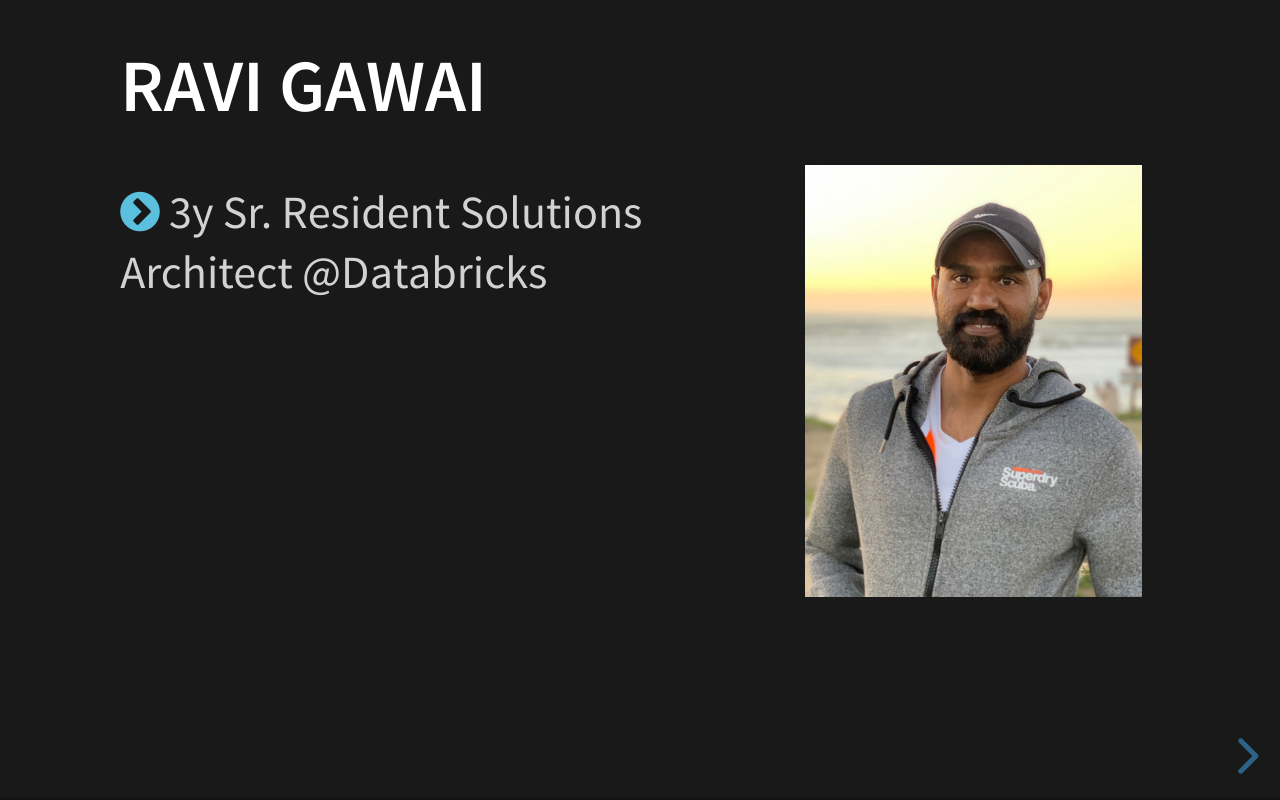
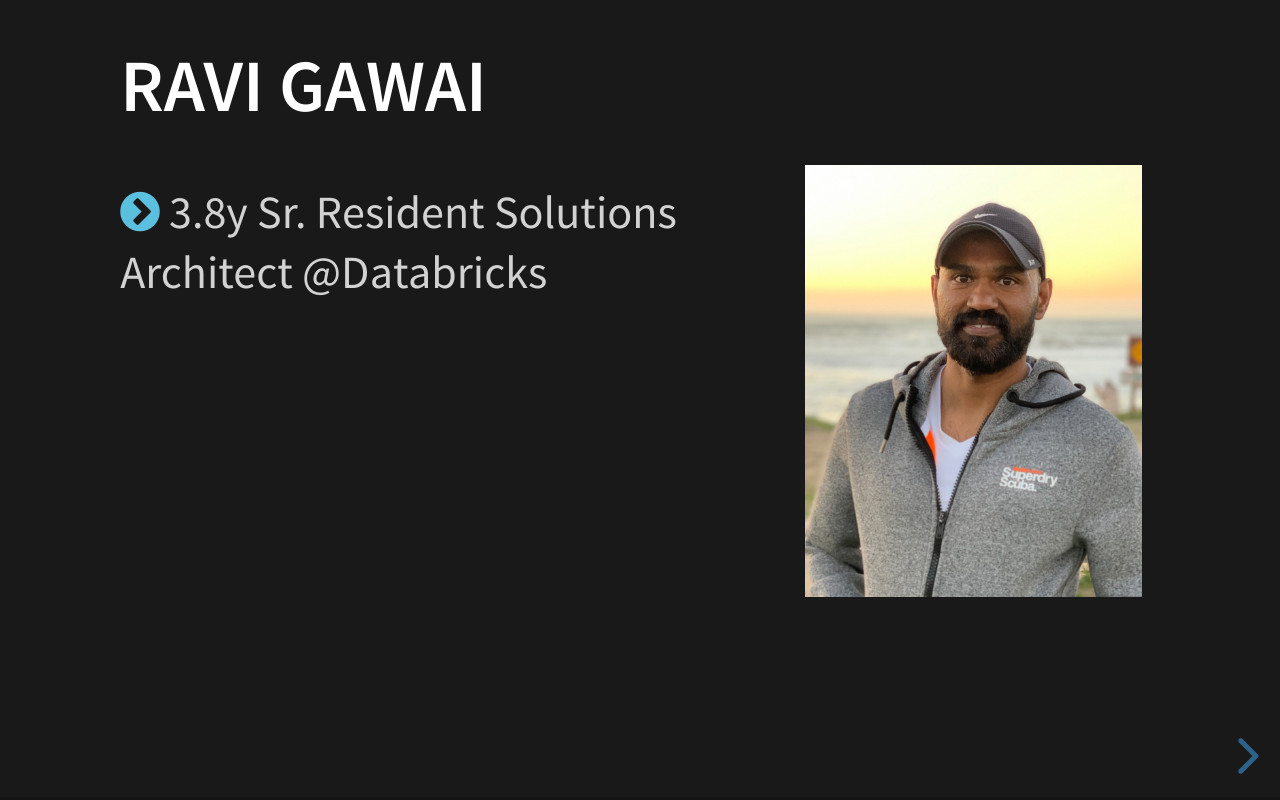
Before and after one commit to ravigawai/Instructor_Ravi, a website: page index.html in a window 1280 px wide. Drawn offline with Linux system fonts and the light colour scheme.

Commit message:
Update index.html

```diff
--- a/index.html
+++ b/index.html
@@ -41,7 +41,7 @@
 					<div class="row" style="height:300">
 					    <div class="col-65" style="text-align:left">
 					    	<h2>RAVI GAWAI</h2>
-					    	<p><i class="fa fa-chevron-circle-right info"></i> 3y Sr. Resident Solutions Architect @Databricks</p>
+					    	<p><i class="fa fa-chevron-circle-right info"></i> 3.8y Sr. Resident Solutions Architect @Databricks</p>
 							<p class="fragment"><i class="fa fa-chevron-circle-right info"></i> B.E. Computer Science from University of Pune</p>
 							<p class="fragment"><i class="fa fa-chevron-circle-right info"></i> 16y Large scale distributed systems, Java/JEE, JVM Tuning</p>
 							<p class="fragment"><i class="fa fa-chevron-circle-right info"></i> 5y Big Data</p>
```
